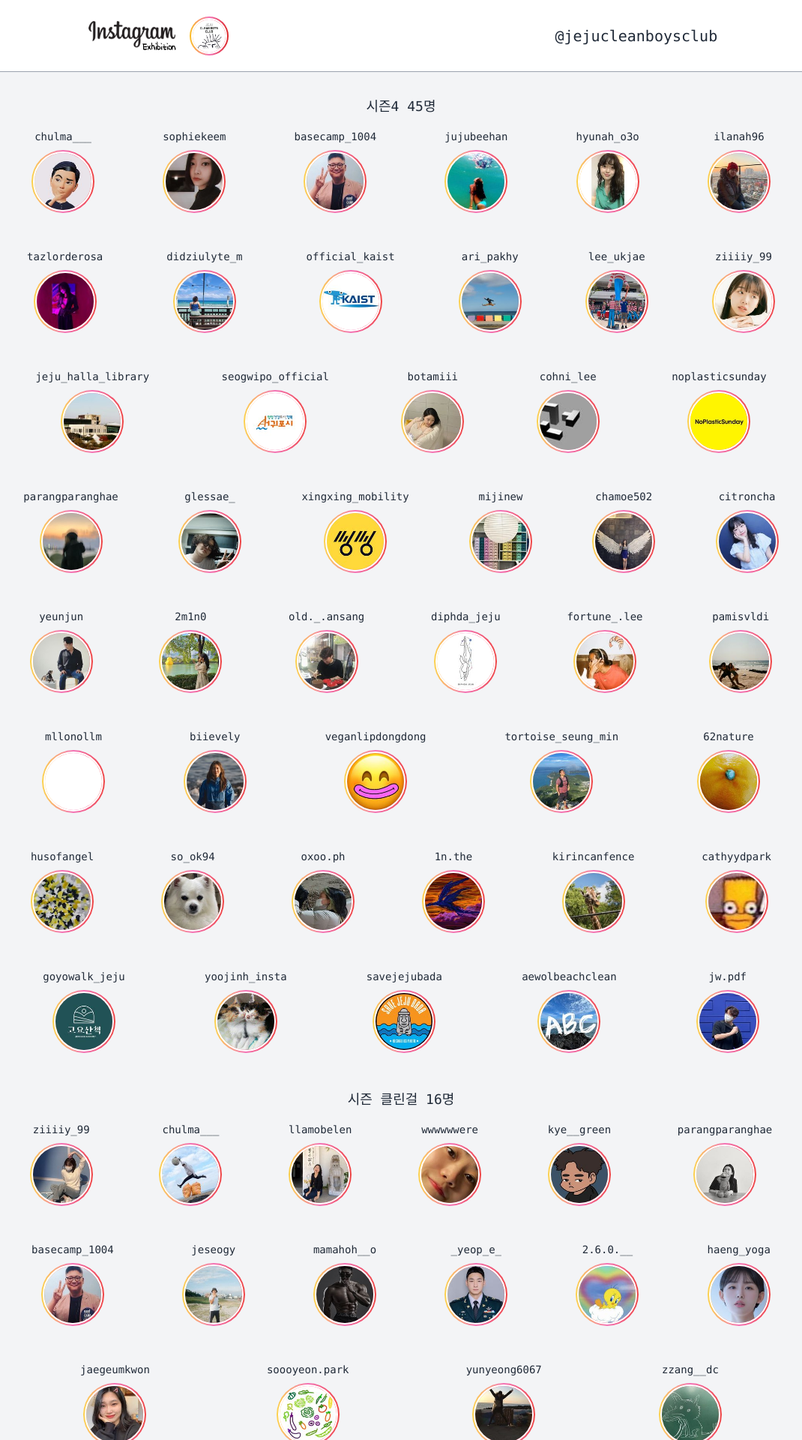
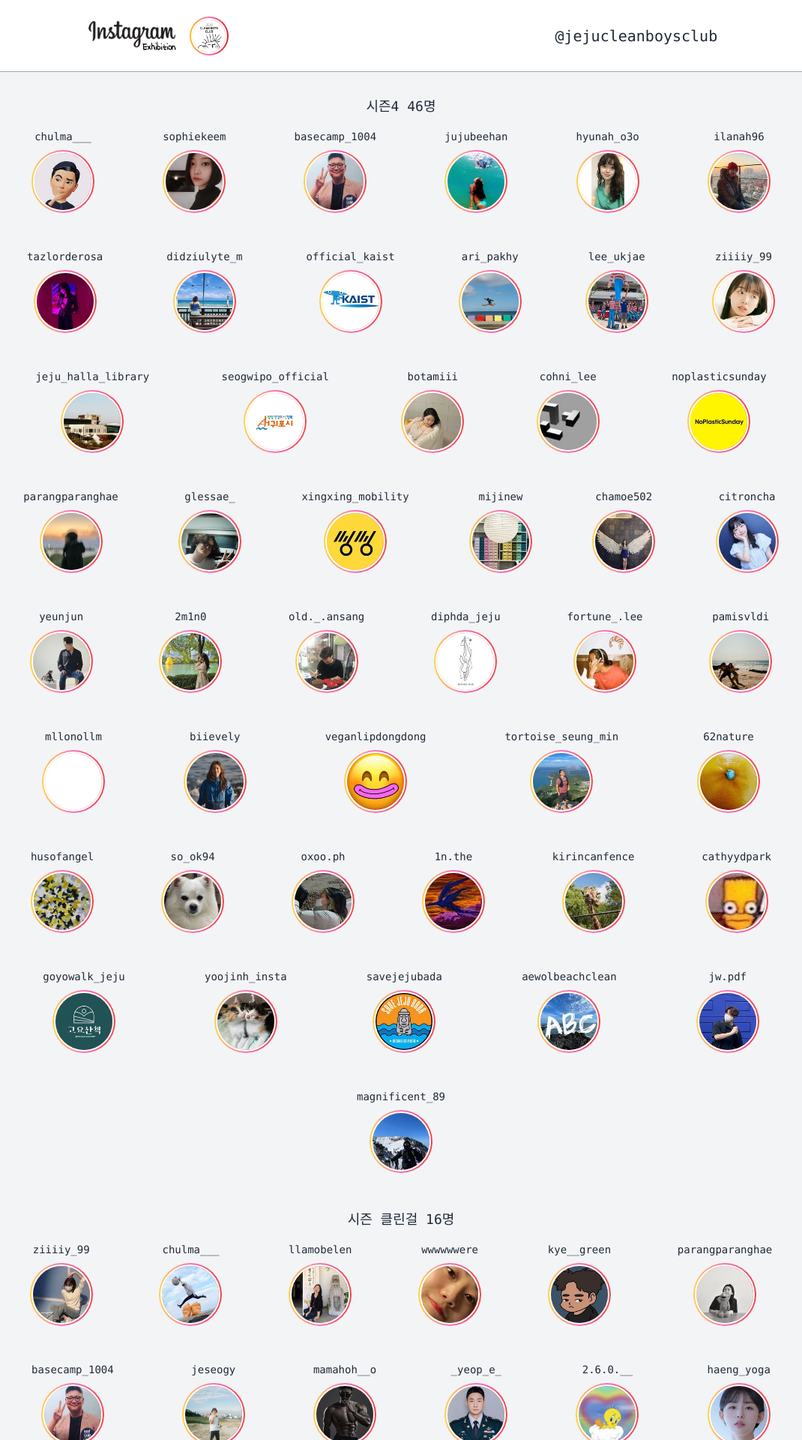
Before and after one commit to mcyoo/renew_jcbc, a React (Create React App) app: page / in a window 1280 px wide. Shown: the top 1920 px of the page at 75% size, without its empty margins (105-1175 px from the left). Built offline with nearby package versions, Linux system fonts and the light colour scheme.

Commit message:
magnificent_89 add

```diff
--- a/public/our_friend.json
+++ b/public/our_friend.json
@@ -1460,6 +1460,12 @@
       "name": "jw.pdf",
       "url": "https://www.instagram.com/jw.pdf",
       "img_url": "./images/tag_img_4/jw.pdf.jpg"
+    },
+    {
+      "id": 546,
+      "name": "magnificent_89",
+      "url": "https://www.instagram.com/magnificent_89",
+      "img_url": "./images/tag_img_4/magnificent_89.jpg"
     }
   ]
 }
--- a/src/App.js
+++ b/src/App.js
@@ -47,7 +47,7 @@ class App extends React.Component {
     return (
       <div>
         <div className="w-screen overflow-x-hidden">
-          <div className="text-center text-lg mb-4 text-gray-800">시즌4 45명</div>
+          <div className="text-center text-lg mb-4 text-gray-800">시즌4 46명</div>
           <div className="flex flex-wrap text-xs md:text-sm md:mx-24 mx-2 justify-items-auto justify-evenly">
             {friend_profile5.map((profile) => (
               <div
```
Also changed, not shown: public/images/tag_img_4/magnificent_89.jpg (added).
